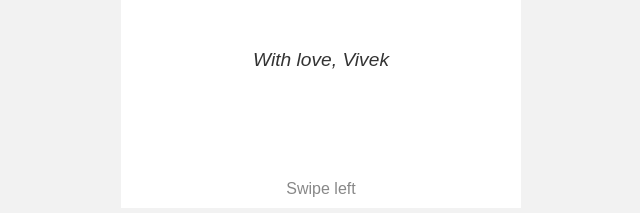
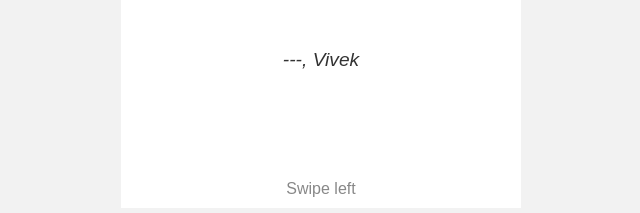
Before and after one commit to nameis-vivek434/birthday_wish, a plain HTML site: page index.html in a window 1280 px wide. Shown: the part 432-645 px from the top of the page, 319-959 px from the left. Drawn offline with Linux system fonts and the light colour scheme.

Commit message:
Test changes

```diff
--- a/index.html
+++ b/index.html
@@ -90,7 +90,7 @@
     <div class="card active">
         <h1>Happy Birthday, Teju!</h1>
         <p>May your day be filled with joy, love, and laughter. You're truly special!</p>
-        <p class="signature">With love, Vivek</p>
+        <p class="signature">---, Vivek</p>
     </div>
     <div class="card">
         <h1>Cheers to You, Teju!</h1>
```
